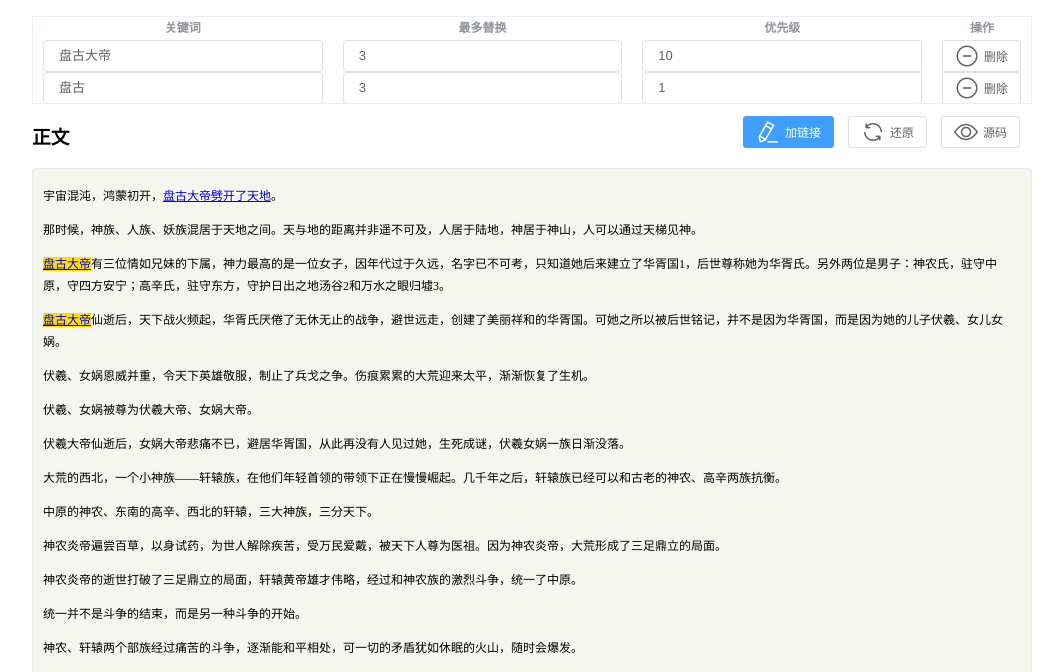
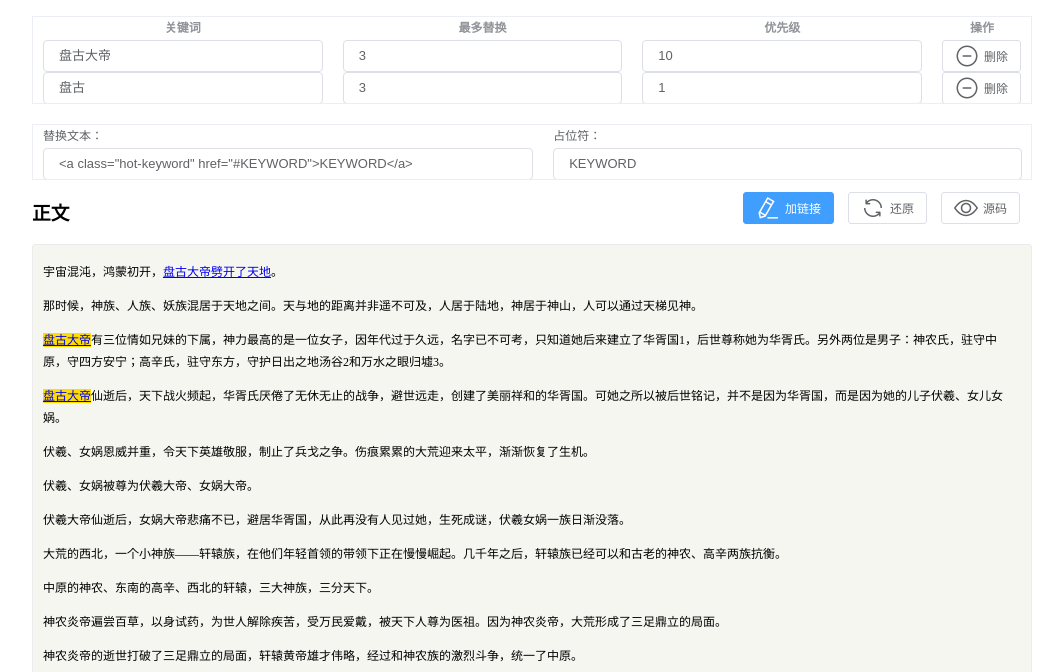
Before and after one commit to wuliupo/keyword-linker, a plain HTML site: page index.html in a window 1280 px wide. Shown: the part 119-791 px from the top of the page, without its empty margins (108-1171 px from the left). Drawn offline with nearby package versions, Linux system fonts and the light colour scheme.

Commit message:
demo replacement placeholder

```diff
--- a/index.html
+++ b/index.html
@@ -15,6 +15,7 @@ img { max-width: 100%; max-height: 100%; }
 .right-btn { float: right; margin: -52px 12px 0 0; }
 .content { padding: 4px 10px; line-height: 22px; font-size: 12px; border: 1px solid #ebebeb; border-radius: 3px; background-color: #f6f6f1; }
 .hot-keyword { background-color: #FD0; }
+.el-table + .el-table { margin-top: 20px; }
 </style>
 </head>
 <body>
@@ -44,6 +45,18 @@ img { max-width: 100%; max-height: 100%; }
             </td>
             <td class="cell">
                 <button type="button" class="el-button el-icon-remove-outline el-button--default el-button--small" @click="remove(index)">删除</button>
+            </td>
+        </tr>
+    </tbody>
+</table>
+<table class="el-table el-table--fit el-table--striped el-table--border el-table--enable-row-hover el-table--enable-row-transition el-table--small" cellspacing="0" cellpadding="0" border="0" class="el-table__body">
+    <tbody class="el-table__body-wrapper is-scrolling-none">
+        <tr class="el-table__row">
+            <td class="cell">
+                替换文本：<div class="el-input el-input--small"><input v-model="config.replacement" placeholder="替换文本" type="text" autocomplete="off" class="el-input__inner"></div>
+            </td>
+            <td class="cell">
+                占位符：<div class="el-input el-input--small"><input v-model="config.placeholder" placeholder="最多替换次数" type="text" autocomplete="off" class="el-input__inner"></div>
             </td>
         </tr>
     </tbody>
```
